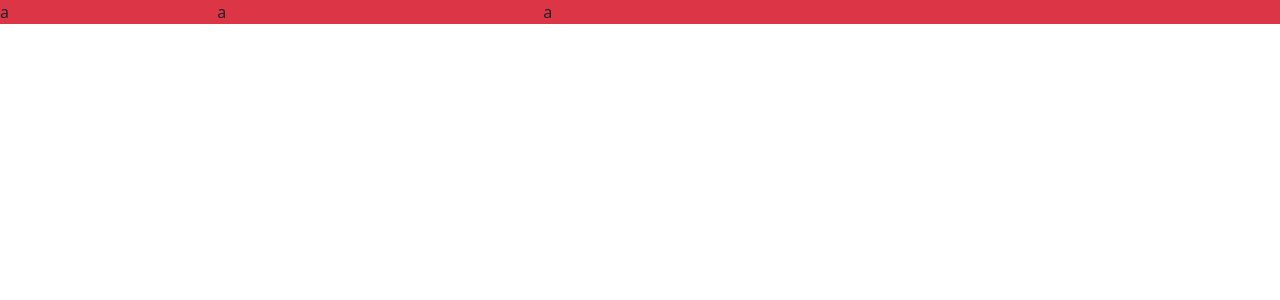
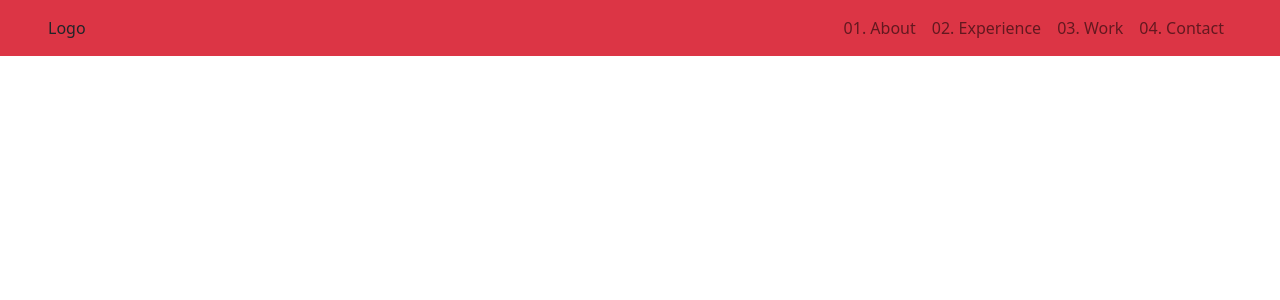
Before and after one commit to BishalRaj/portfolio-2023, a React (Vite) app: page / in a window 1280 px wide. Shown: the top 300 px of the page. Built offline with nearby package versions, Linux system fonts and the light colour scheme.

Commit message:
added nav bar and static nav data file

```diff
--- a/package.json
+++ b/package.json
@@ -12,7 +12,8 @@
     "bootstrap": "^5.2.3",
     "react": "^18.2.0",
     "react-bootstrap": "^2.7.2",
-    "react-dom": "^18.2.0"
+    "react-dom": "^18.2.0",
+    "react-router-dom": "^6.9.0"
   },
   "devDependencies": {
     "@types/react": "^18.0.28",
--- a/src/components/NavBarComponent/NavBar.tsx
+++ b/src/components/NavBarComponent/NavBar.tsx
@@ -1,24 +1,20 @@
-import React from 'react'
-import { Row, Col } from 'react-bootstrap'
-// import Col from 'react-bootstrap/Col';
-
+import { Nav, Navbar as NavbarBs } from "react-bootstrap";
+import { NavLink } from "react-router-dom";
+import navItems from "../../data/nav.json";
+import firstLetterUpperCase from "../../utilities/firstLetterUpperCase";
 const NavBar = () => {
   return (
-    <div className="w-100 bg-danger">
-        <Row>
-            <Col lg={2}>
-                a
-            </Col>
-            <Col lg={3}>
-                a
-            </Col>
+    <NavbarBs className="bg-danger px-5">
+      Logo
+      <Nav className="ms-auto">
+        {navItems.map((item, index) => (
+          <Nav.Link to={item.item} as={NavLink} key={index * 1561}>
+            <span>0{index + 1}.</span> {firstLetterUpperCase(item.item)}
+          </Nav.Link>
+        ))}
+      </Nav>
+    </NavbarBs>
+  );
+};
 
-            <Col lg={7}>
-                a
-            </Col>
-        </Row>
-    </div>
-  )
-}
-
-export default NavBar
+export default NavBar;
--- /dev/null
+++ b/src/data/nav.json
@@ -0,0 +1,13 @@
+[{
+    "item":"about"
+
+},{
+    "item":"experience"
+
+},{
+    "item":"work"
+
+},{
+    "item":"contact"
+
+}]
--- a/src/main.tsx
+++ b/src/main.tsx
@@ -1,10 +1,13 @@
-import React from 'react'
-import ReactDOM from 'react-dom/client'
-import App from './App'
-import 'bootstrap/dist/css/bootstrap.min.css';
+import React from "react";
+import ReactDOM from "react-dom/client";
+import App from "./App";
+import "bootstrap/dist/css/bootstrap.min.css";
+import { BrowserRouter } from "react-router-dom";
 
-ReactDOM.createRoot(document.getElementById('root') as HTMLElement).render(
+ReactDOM.createRoot(document.getElementById("root") as HTMLElement).render(
   <React.StrictMode>
-    <App />
-  </React.StrictMode>,
-)
+    <BrowserRouter>
+      <App />
+    </BrowserRouter>
+  </React.StrictMode>
+);
--- /dev/null
+++ b/src/utilities/firstLetterUpperCase.tsx
@@ -0,0 +1,5 @@
+const firstLetterUpperCase = function (l: String) {
+  return l[0].toUpperCase() + l.slice(1);
+};
+
+export default firstLetterUpperCase;
```
Also changed, not shown: src/App.tsx (+6 -6 lines), 1 other file (tests, documents, lock files or other folders).
